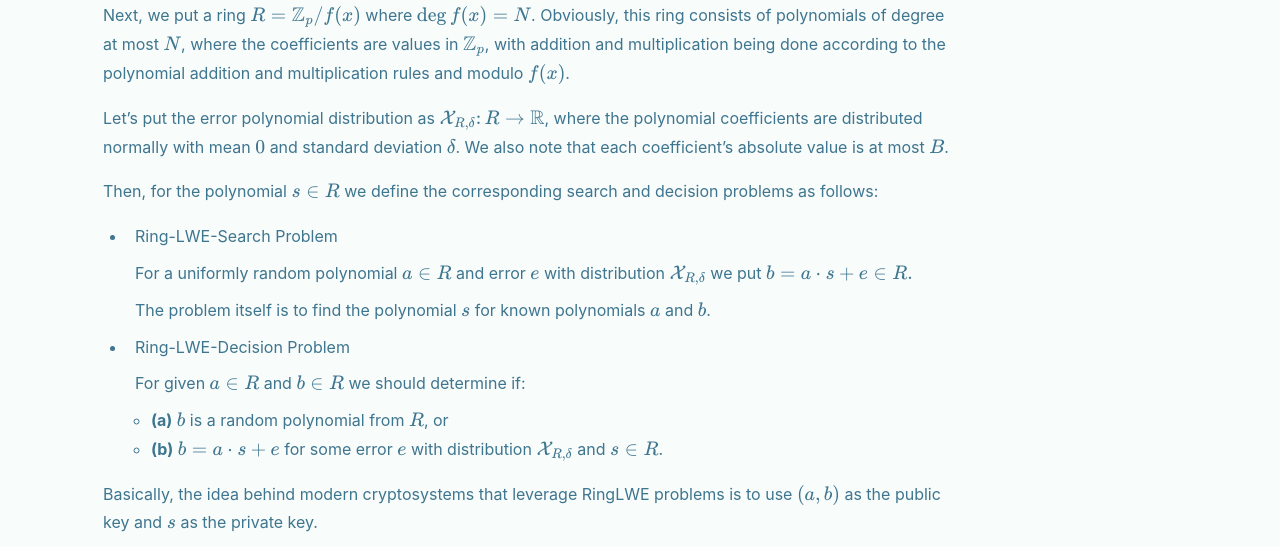
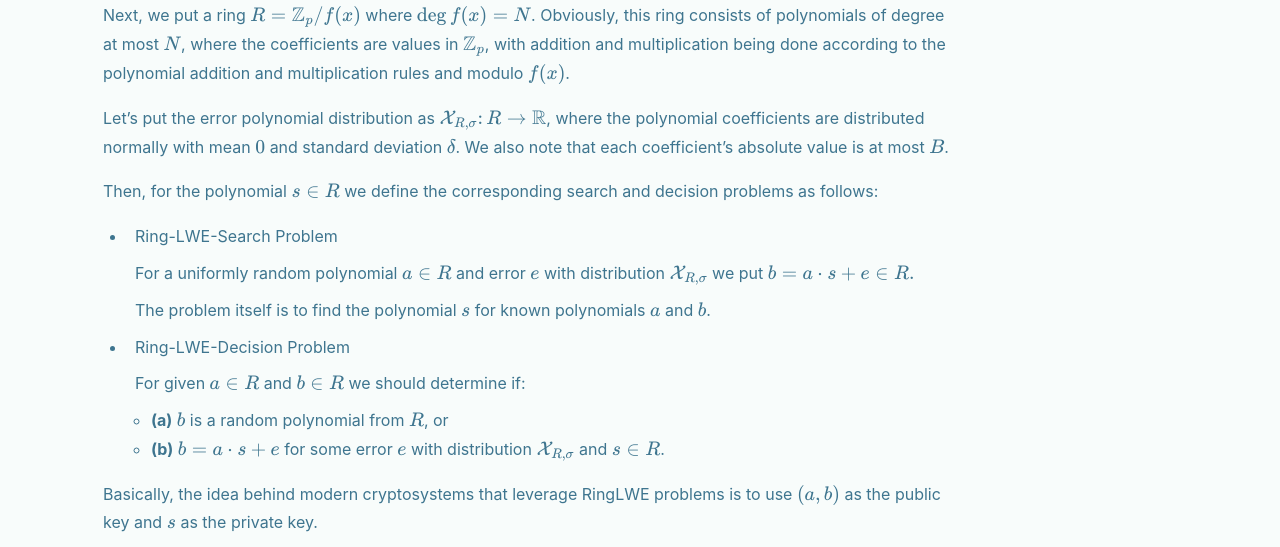
Before and after one commit to olegfomenko/blog, a Jekyll site: the page built from _posts/2025-12-10-lwe.md, in a window 1280 px wide. Shown: the part 962-1509 px from the top of the page. Built offline with Jekyll 4.4.1, drawn with Linux system fonts in a browser that asks for light colours; nearby versions of some CDN libraries.

Commit message:
fix lwe1

```diff
--- a/_posts/2025-12-10-lwe.md
+++ b/_posts/2025-12-10-lwe.md
@@ -41,7 +41,7 @@ Next, we put a ring $R = \mathbb{Z}_p/f(x)$ where $\deg f(x) = N$. Obviously, th
 degree at most $N$, where the coefficients are values in $\mathbb{Z}_p$, with addition and multiplication being done
 according to the polynomial addition and multiplication rules and modulo $f(x)$.
 
-Let's put the error polynomial distribution as $\mathcal{X}_{R,\delta}\colon R \rightarrow \mathbb{R}$, where the
+Let's put the error polynomial distribution as $\mathcal{X}_{R,\sigma}\colon R \rightarrow \mathbb{R}$, where the
 polynomial coefficients are distributed normally with mean $0$ and standard deviation $\delta$. We also note that each
 coefficient's absolute value is at most $B$.
 
@@ -49,7 +49,7 @@ Then, for the polynomial $s \in R$ we define the corresponding search and decisi
 
 - Ring-LWE-Search Problem
 
-  For a uniformly random polynomial $a \in R$ and error $e$ with distribution $\mathcal{X}_{R,\delta}$ we put
+  For a uniformly random polynomial $a \in R$ and error $e$ with distribution $\mathcal{X}_{R,\sigma}$ we put
   $$
   b = a \cdot s + e \in R.
   $$
@@ -61,7 +61,7 @@ Then, for the polynomial $s \in R$ we define the corresponding search and decisi
   For given $a \in R$ and $b \in R$ we should determine if:
 
     - **(a)** $b$ is a random polynomial from $R$, or
-    - **(b)** $b = a \cdot s + e$ for some error $e$ with distribution $\mathcal{X}_{R,\delta}$ and $s \in R$.
+    - **(b)** $b = a \cdot s + e$ for some error $e$ with distribution $\mathcal{X}_{R,\sigma}$ and $s \in R$.
 
 Basically, the idea behind modern cryptosystems that leverage RingLWE problems is to use $(a,b)$ as the public key and
 $s$ as the private key.
```
